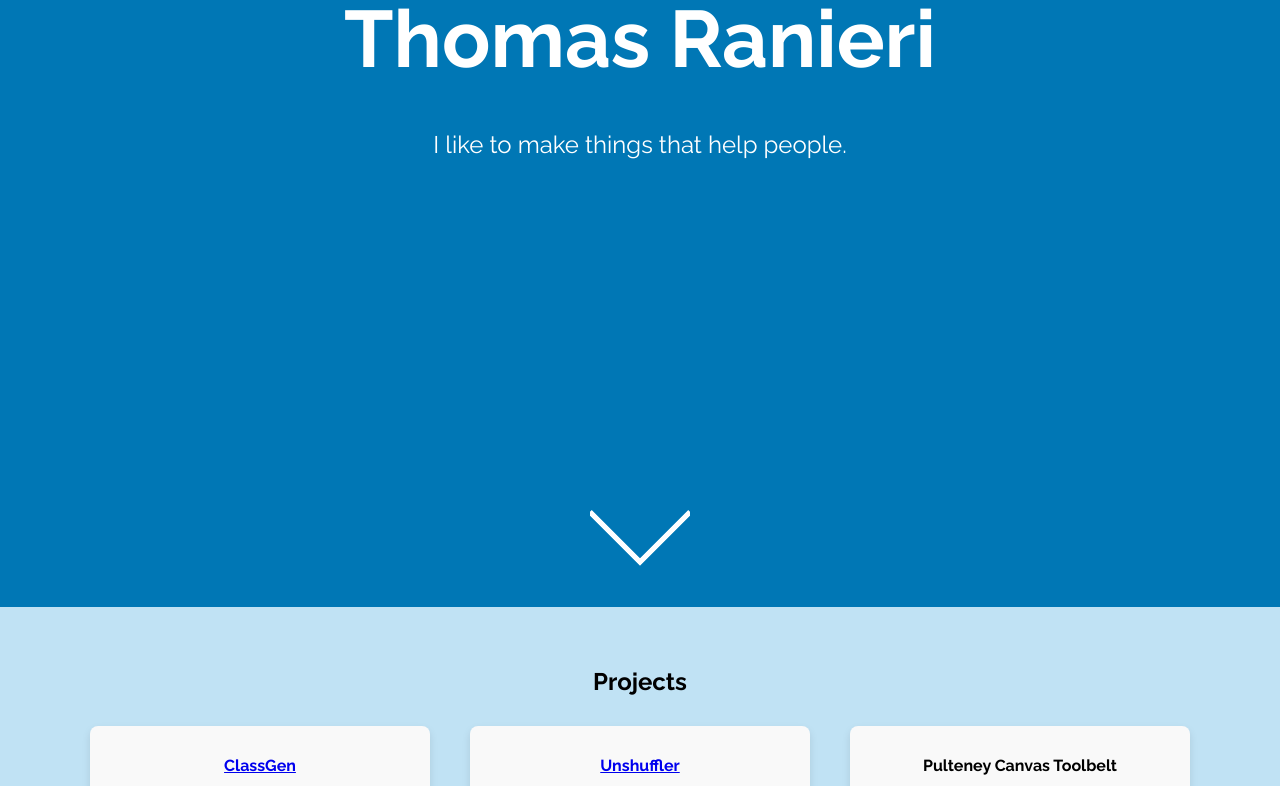
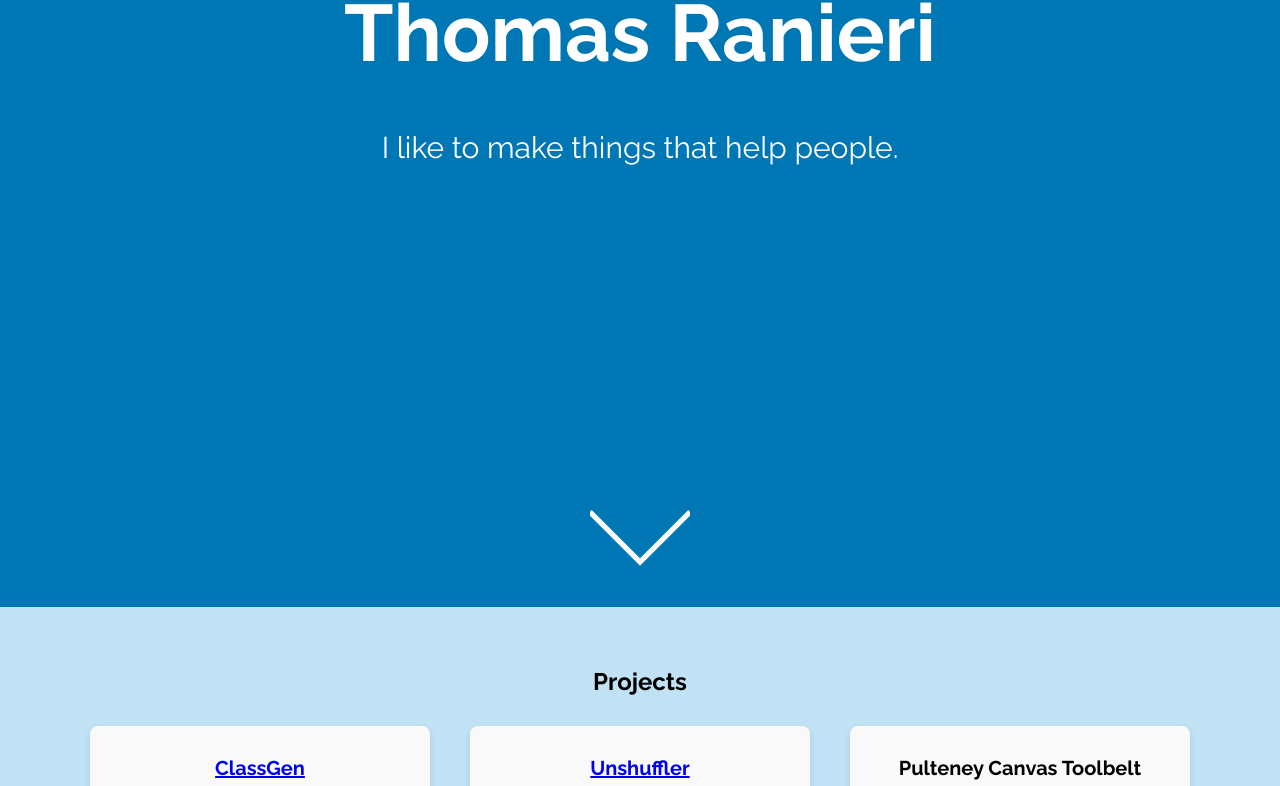
Before and after one commit to thomasranieri/thomasranieriportfolio, a Vue app: page / in a window 1280 px wide. Shown: the part 193-979 px from the top of the page. Built offline with nearby package versions, Linux system fonts and the light colour scheme; some icons are missing.

Commit message:
Use pixels instead of vmin for most fonts

```diff
--- a/src/views/HomeView.vue
+++ b/src/views/HomeView.vue
@@ -196,7 +196,7 @@ main {
 }
 
 .hero-subtitle {
-  font-size: 3vmin;
+  font-size: 30px;
   margin-bottom: 20px;
 }
 
@@ -224,7 +224,7 @@ main {
 }
 
 .project-title {
-  font-size: 2vmin;
+  font-size: 20px;
   margin-bottom: 10px;
   margin-top: 10px;
   text-align: center;
```
